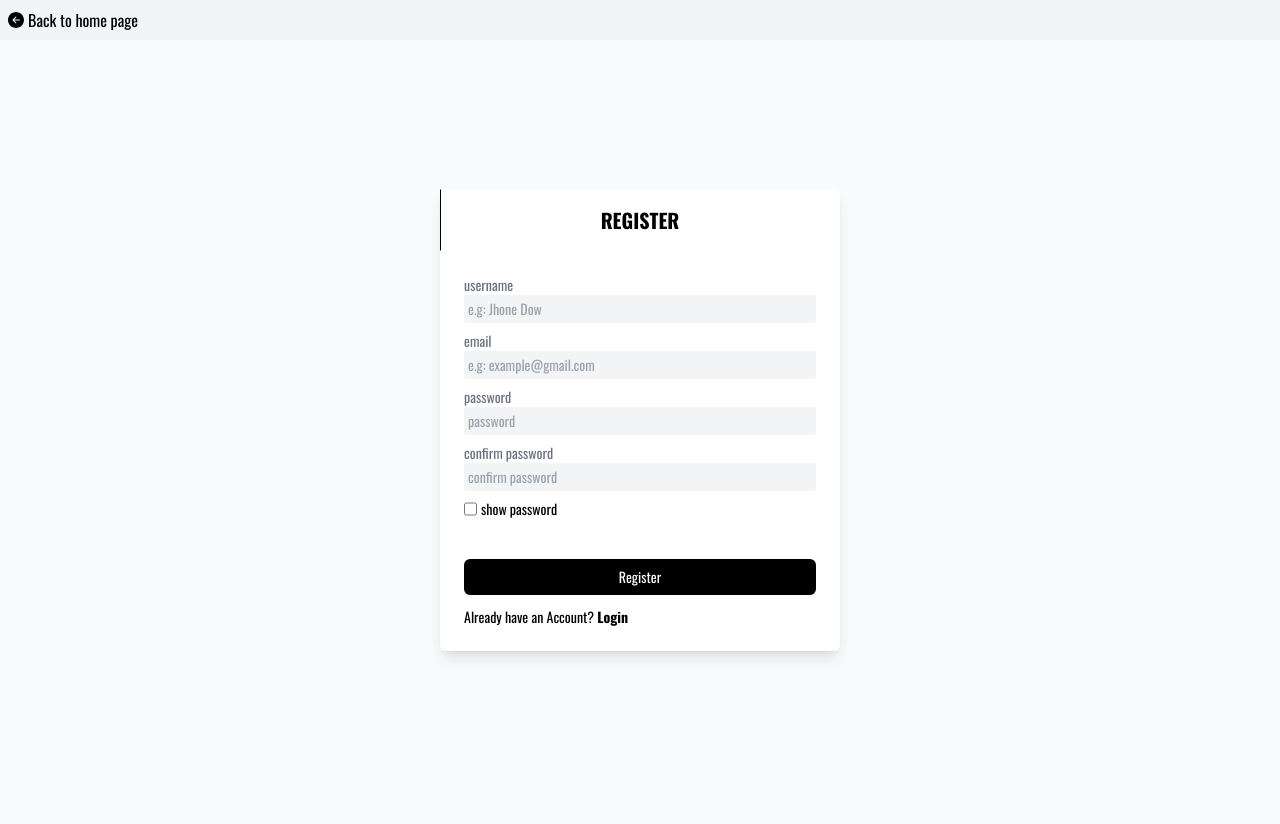
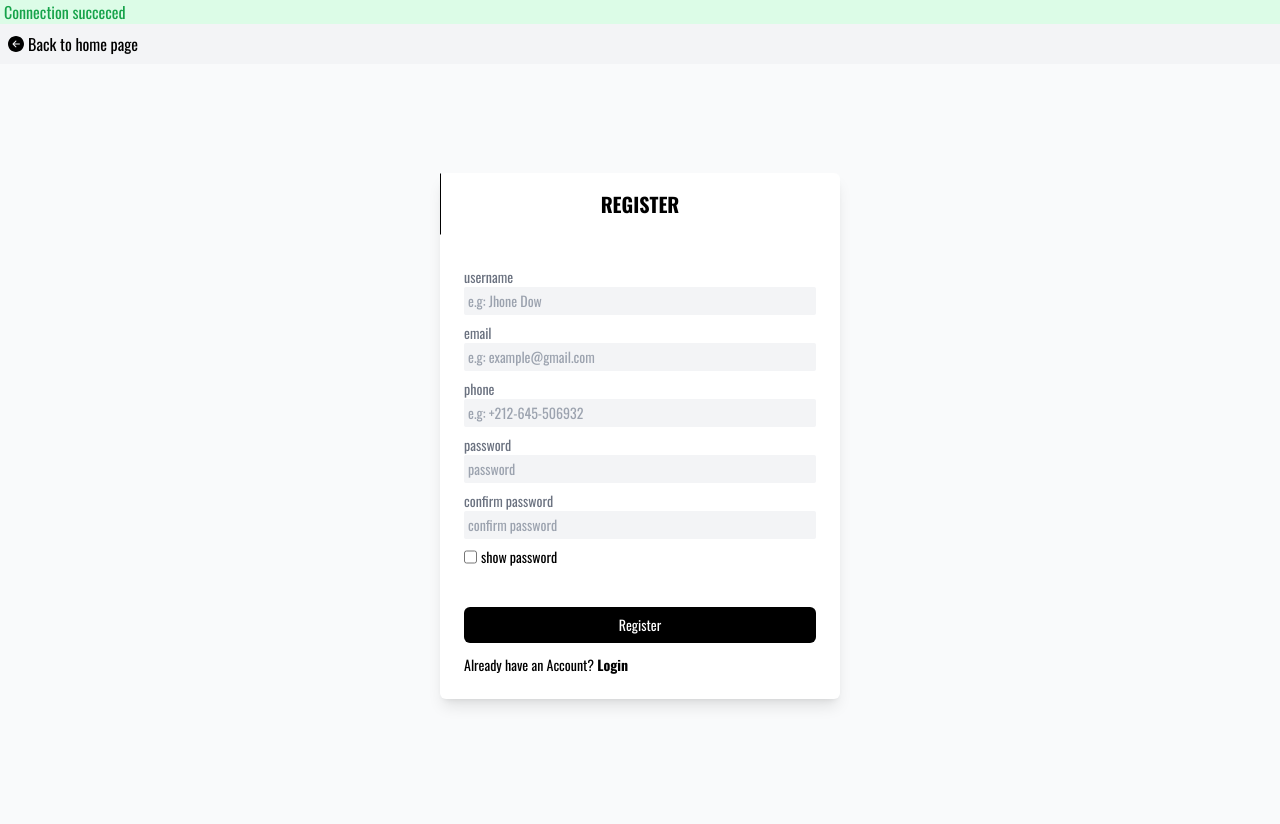
Before and after one commit to ayoub-ahnaou/Dine-with-us, a PHP site: page /register.php in a window 1280 px wide. Before the commit the page ends 658 px from the top, so only its background shows below. Run offline with PHP 8.4, Linux system fonts and the light colour scheme; style sheets or scripts are compiled from the project's sources; some libraries are stand-ins or nearby versions.

Commit message:
#33 Create the functionnality of adding user to database after handling the error exceptions

```diff
--- a/src/pages/register.php
+++ b/src/pages/register.php
@@ -1,3 +1,60 @@
+<?php
+include "../config/connection.php";
+
+// inputs values
+$username = "";
+$email = "";
+$password = "";
+$confirm_password = "";
+$phone = "";
+$avatar = "../assets/images/icons/user.svg";
+// label of error messages
+$username_err = "";
+$email_err = "";
+$phone_err = "";
+$password_err = "";
+$confirm_password_err = "";
+
+$error_query = "";
+
+if ($_SERVER["REQUEST_METHOD"] == "POST") {
+    $username = $_POST["username"];
+    $email = $_POST["email"];
+    $phone = $_POST["phone"];
+    $password = $_POST["password"];
+    $confirm_password = $_POST["confirm_password"];
+
+    if(empty($username)) $username_err = "Username is required";
+    if(empty($email)) $email_err = "Email is required";
+    if(empty($phone)) $phone_err = "Phone is required";
+    if(empty($password)) $password_err = "USername is required";
+    if(empty($confirm_password)) $confirm_password_err = "Password confirmation is required";
+
+    if(!empty($username) && !empty($email) && !empty($phone) && !empty($password) && !empty($confirm_password)){
+        $all_users_statement = $connect->prepare("SELECT * FROM user WHERE email = ?");
+        $all_users_statement->bind_param("s", $email);
+        $all_users_statement->execute();
+        $all_users_statement->store_result();
+
+        if($all_users_statement->num_rows > 0){
+            $email_err = "Email Already Used, Choose Another Address Email.";
+        }
+        else if($password != $confirm_password) $confirm_password_err = "Passwords are not Match!";
+        else {
+            $create_user_statement = $connect->prepare("INSERT INTO user (username, phone, email, password, avatar) VALUES (?, ?, ?, ?, ?)");
+            $create_user_statement->bind_param("sssss", $username, $phone, $email, $password, $avatar);
+            if($create_user_statement->execute()){
+                header("location: login.php");
+            }
+            else {
+                $error_query = "Something Went Wrong While Inserting, Try Again Later";
+            }
+        }
+    }
+}
+
+?>
+
 <!DOCTYPE html>
 <html lang="en">
 
@@ -21,31 +78,38 @@
         </div>
 
         <div class="flex-grow flex items-center">
-            <div class="bg-white w-[400px] h-auto shadow-lg rounded-md flex flex-col">
+            <form method="POST" action="" class="bg-white w-[400px] h-auto shadow-lg rounded-md flex flex-col">
                 <h1 class="p-4 border border-transparent border-l-black font-bold text-xl text-center">REGISTER</h1>
                 <div class="p-6 flex flex-col text-sm gap-2">
+                    <label name="error_query" class="bg-red-50 text-red-500"><?php echo $error_query; ?></label>
                     <div class="flex flex-col">
                         <label class="text-gray-500" for="username">username </label>
-                        <input type="text" name="username" id="username" placeholder="e.g: Jhone Dow" class="bg-gray-100 rounded-sm p-1">
-                        <!-- <p class="text-red-500">Email already used or invalid</p> -->
+                        <input value="<?php echo $username; ?>" autocomplete="username" type="text" name="username" id="username" placeholder="e.g: Jhone Dow" class="bg-gray-100 rounded-sm p-1">
+                        <label name="username_err" class="text-red-500"><?php echo $username_err; ?></label>
                     </div>
 
                     <div class="flex flex-col">
                         <label class="text-gray-500" for="email">email </label>
-                        <input type="email" name="email" id="email" placeholder="e.g: example@gmail.com" class="bg-gray-100 rounded-sm p-1">
-                        <!-- <p class="text-red-500">Email already used or invalid</p> -->
+                        <input value="<?php echo $email; ?>" autocomplete="email" type="email" name="email" id="email" placeholder="e.g: example@gmail.com" class="bg-gray-100 rounded-sm p-1">
+                        <label name="email_err" class="text-red-500"><?php echo $email_err; ?></label>
+                    </div>
+
+                    <div class="flex flex-col">
+                        <label class="text-gray-500" for="phone">phone </label>
+                        <input value="<?php echo $phone; ?>" type="text" name="phone" id="phone" placeholder="e.g: +212-645-506932" class="bg-gray-100 rounded-sm p-1">
+                        <label name="phone_err" class="text-red-500"><?php echo $phone_err; ?></label>
                     </div>
 
                     <div class="flex flex-col">
                         <label class="text-gray-500" for="password">password </label>
-                        <input type="password" name="password" id="password" placeholder="password" class="bg-gray-100 rounded-sm p-1">
-                        <!-- <p class="text-red-500">Password are incorrect</p> -->
+                        <input value="<?php echo $password; ?>" autocomplete="new-password" type="password" name="password" id="password" placeholder="password" class="bg-gray-100 rounded-sm p-1">
+                        <label name="password_name" class="text-red-500"><?php echo $password_err; ?></label>
                     </div>
 
                     <div class="flex flex-col">
-                        <label class="text-gray-500" for="confirm-password">confirm password </label>
-                        <input type="password" name="confirm-password" id="confirm-password" placeholder="confirm password" class="bg-gray-100 rounded-sm p-1">
-                        <!-- <p class="text-red-500">Password are incorrect</p> -->
+                        <label class="text-gray-500" for="confirm_password">confirm password </label>
+                        <input value="<?php echo $confirm_password; ?>" autocomplete="new-password" type="password" name="confirm_password" id="confirm_password" placeholder="confirm password" class="bg-gray-100 rounded-sm p-1">
+                        <label name="confirm_password_err" class="text-red-500"><?php echo $confirm_password_err; ?></label>
                         <div class="flex gap-1 mt-2">
                             <input type="checkbox" name="show-pwd" id="show-pwd">
                             <label for="show-pwd">show password</label>
@@ -56,7 +120,7 @@
                     <input type="submit" name="submit" id="submit" value="Register" class="bg-black rounded-md p-2 mt-8 text-white">
                     <p class="mt-1">Already have an Account? <a class="font-bold hover:underline" href="login.php">Login</a></p>
                 </div>
-            </div>
+            </form>
         </div>
     </div>
 </body>
```
